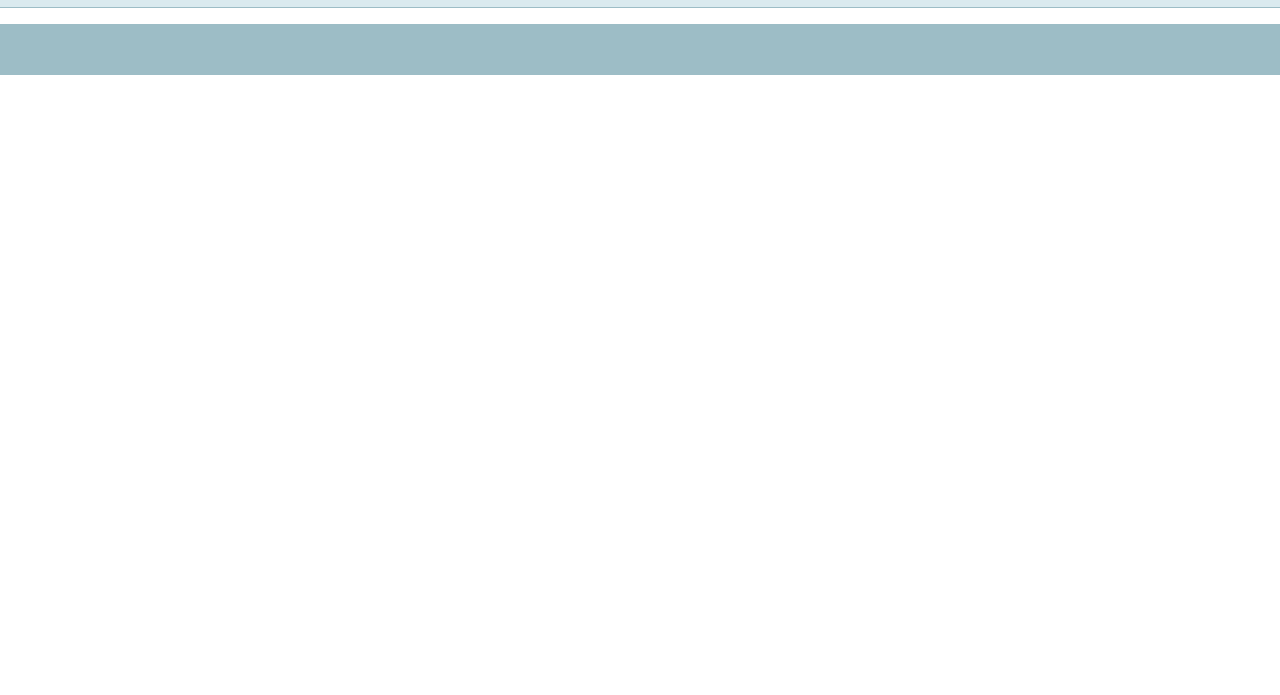
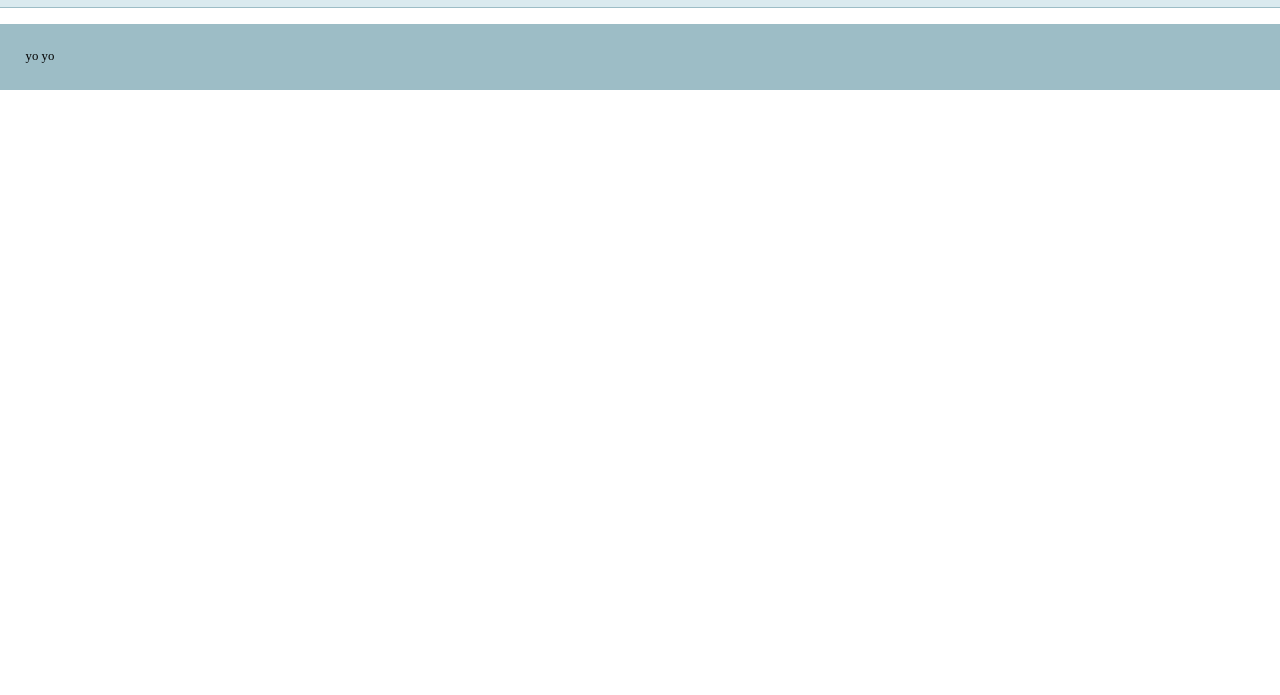
Before and after one commit to subratwebd/git-basics, a plain HTML site: page index.html in a window 1280 px wide. Shown: the part 105-800 px from the top of the page. Drawn offline with nearby package versions, Linux system fonts and the light colour scheme.

```diff
--- a/index.html
+++ b/index.html
@@ -20,7 +20,7 @@
     </nav>
     <main>
     </main>
-    <footer>
+    <footer>yo yo
     </footer>
         <script>
 //use the modernizr load to load up external scripts. This will load the scripts asynchronously, but the order listed matters. Although it will load all scripts in parallel, it will execute them in the order listed
```
